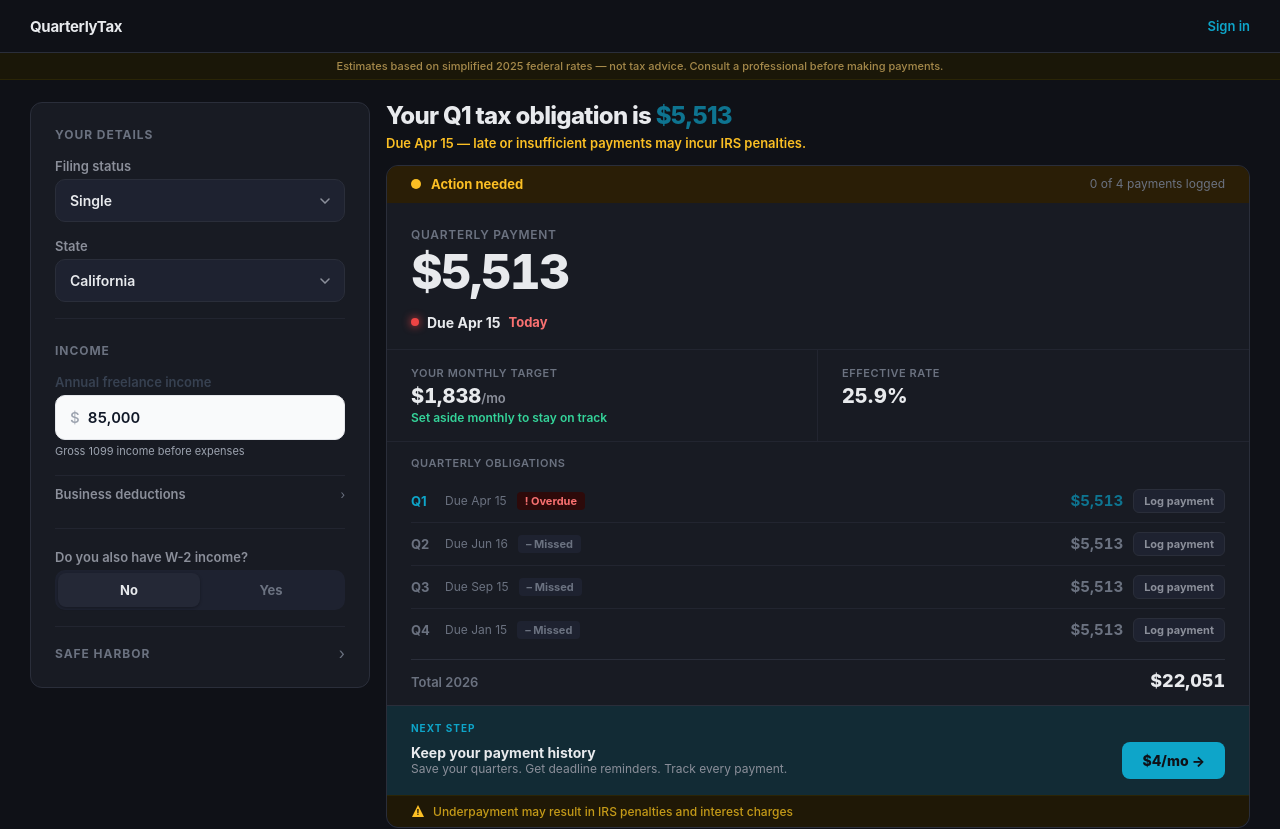
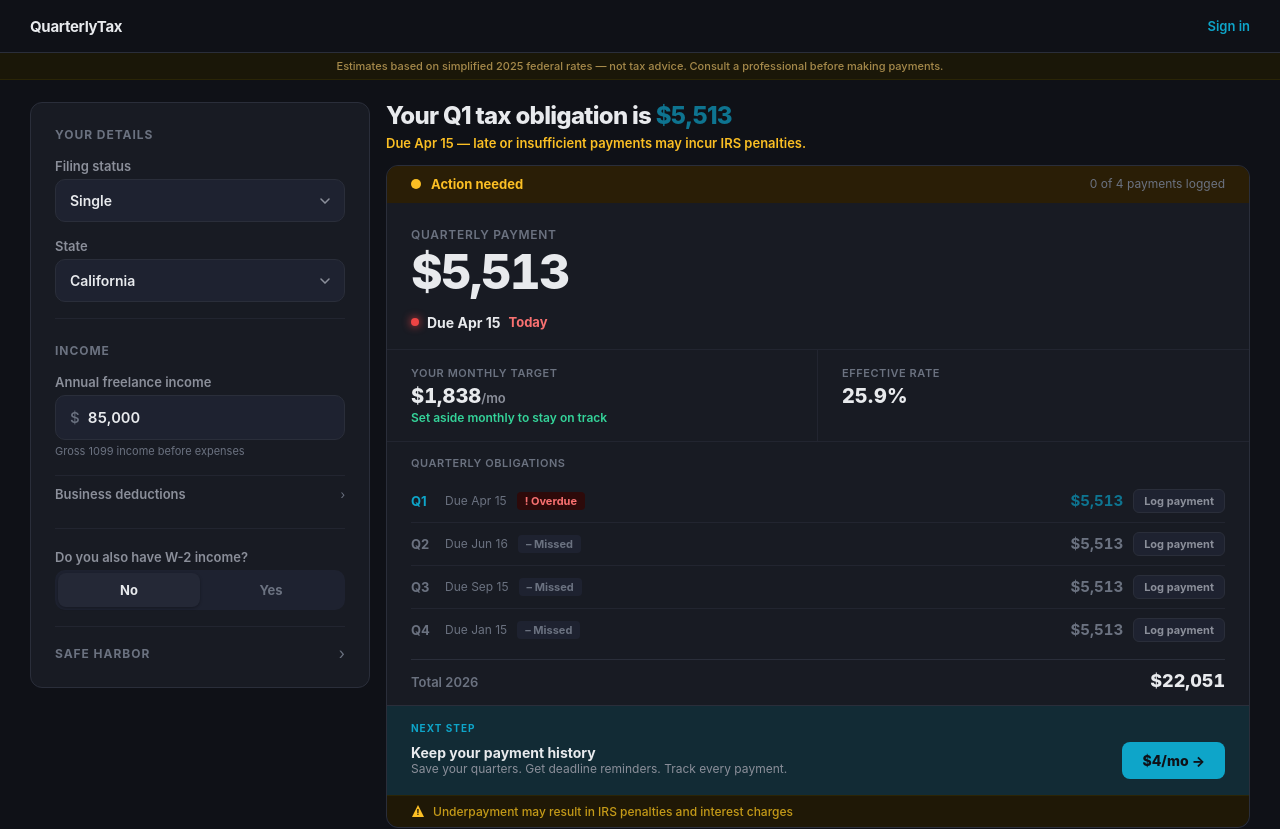
Before and after one commit to Tnellyy/Quarterlytax, a React (Vite) app: page / in a window 1280 px wide. Shown: the top 829 px of the page. Built offline with nearby package versions, Linux system fonts and the light colour scheme.

Commit message:
Update CurrencyInput.jsx

```diff
--- a/src/components/CurrencyInput.jsx
+++ b/src/components/CurrencyInput.jsx
@@ -10,21 +10,21 @@ export default function CurrencyInput({ label, value, onChange, subtitle }) {
 
   return (
     <div style={{ marginBottom: 16 }}>
-      <label style={{ display: "block", fontSize: 13, fontWeight: 600, color: "#374151", marginBottom: 5 }}>
+      <label style={{ display: "block", fontSize: 13, fontWeight: 600, color: "#8b8f9a", marginBottom: 5 }}>
         {label}
       </label>
       <div
         style={{
           display: "flex",
           alignItems: "center",
-          border: focused ? "1.5px solid #0e7490" : "1.5px solid #e5e7eb",
+          border: focused ? "1.5px solid #0e7490" : "1.5px solid #2a2e3a",
           borderRadius: 10,
-          background: focused ? "#fff" : "#f9fafb",
+          background: focused ? "#242836" : "#1e2230",
           padding: "0 14px",
           transition: "all .15s",
         }}
       >
-        <span style={{ color: "#9ca3af", fontSize: 15, fontWeight: 500 }}>$</span>
+        <span style={{ color: "#6b7280", fontSize: 15, fontWeight: 500 }}>$</span>
         <input
           type="text"
           inputMode="numeric"
@@ -46,7 +46,7 @@ export default function CurrencyInput({ label, value, onChange, subtitle }) {
             outline: "none",
             fontSize: 15,
             fontWeight: 600,
-            color: "#111827",
+            color: "#e8eaed",
             background: "transparent",
             fontFamily: "inherit",
             fontVariantNumeric: "tabular-nums",
@@ -54,7 +54,7 @@ export default function CurrencyInput({ label, value, onChange, subtitle }) {
         />
       </div>
       {subtitle && (
-        <div style={{ fontSize: 11, color: "#9ca3af", marginTop: 4, lineHeight: 1.4 }}>{subtitle}</div>
+        <div style={{ fontSize: 11, color: "#6b7280", marginTop: 4, lineHeight: 1.4 }}>{subtitle}</div>
       )}
     </div>
   );
```
